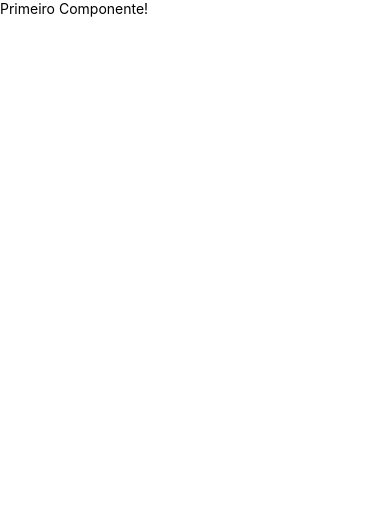
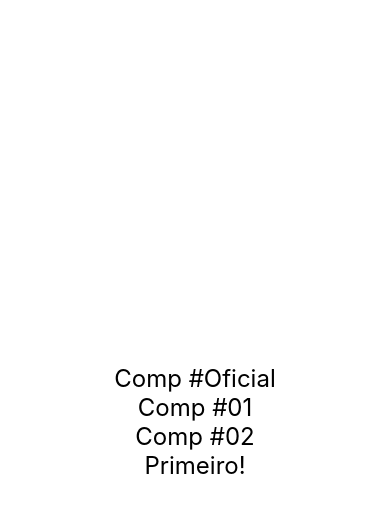
Before and after one commit to lucasgaldinodev/curso_react_native, a React Native app in the folder exercicios/: screen / in a window 390 px wide. Shown: the top 512 px of the page. Built offline with nearby package versions, Linux system fonts and the light colour scheme.

Commit message:
17/dec/21 part2

```diff
--- a/exercicios/src/App.js
+++ b/exercicios/src/App.js
@@ -1,4 +1,24 @@
 import React from 'react'
-import { Text } from 'react-native'
+import { View, StyleSheet } from 'react-native'
 
-export default () => <Text>Primeiro Componente!</Text>
+import CompPadrao, { Comp1, Comp2 } from './components/Multi'
+import Primeiro from './components/Primeiro'
+
+
+export default () => (
+    <View style={style.App}>
+        <CompPadrao />
+        <Comp1 />
+        <Comp2 />
+        <Primeiro />
+    </View>
+)
+
+const style = StyleSheet.create({
+    App: {
+        flexGrow: 1,
+        justifyContent: "center",
+        alignItems: "center"
+    },
+
+})
--- /dev/null
+++ b/exercicios/src/components/Multi.js
@@ -0,0 +1,18 @@
+import React from 'react'
+import { Text } from 'react-native'
+import Estilo from './estilo'
+
+function Comp() {
+    return <Text style={Estilo.fontG}>Comp #Oficial</Text>
+}
+
+function Comp1() {
+    return <Text style={Estilo.fontG}>Comp #01</Text>
+}
+
+function Comp2() {
+    return <Text style={Estilo.fontG}>Comp #02</Text>
+}
+
+export { Comp1, Comp2 }
+export default Comp
--- /dev/null
+++ b/exercicios/src/components/Primeiro.js
@@ -0,0 +1,5 @@
+import React from 'react'
+import { Text } from 'react-native'
+import Estilo from './estilo'
+
+export default () => <Text style={Estilo.fontG}>Primeiro!</Text>
--- /dev/null
+++ b/exercicios/src/components/estilo.js
@@ -0,0 +1,7 @@
+import { StyleSheet } from 'react-native'
+
+export default StyleSheet.create({
+    fontG: {
+        fontSize: 24
+    }
+})
```
Also changed, not shown: 1 other file (tests, documents, lock files or other folders).
